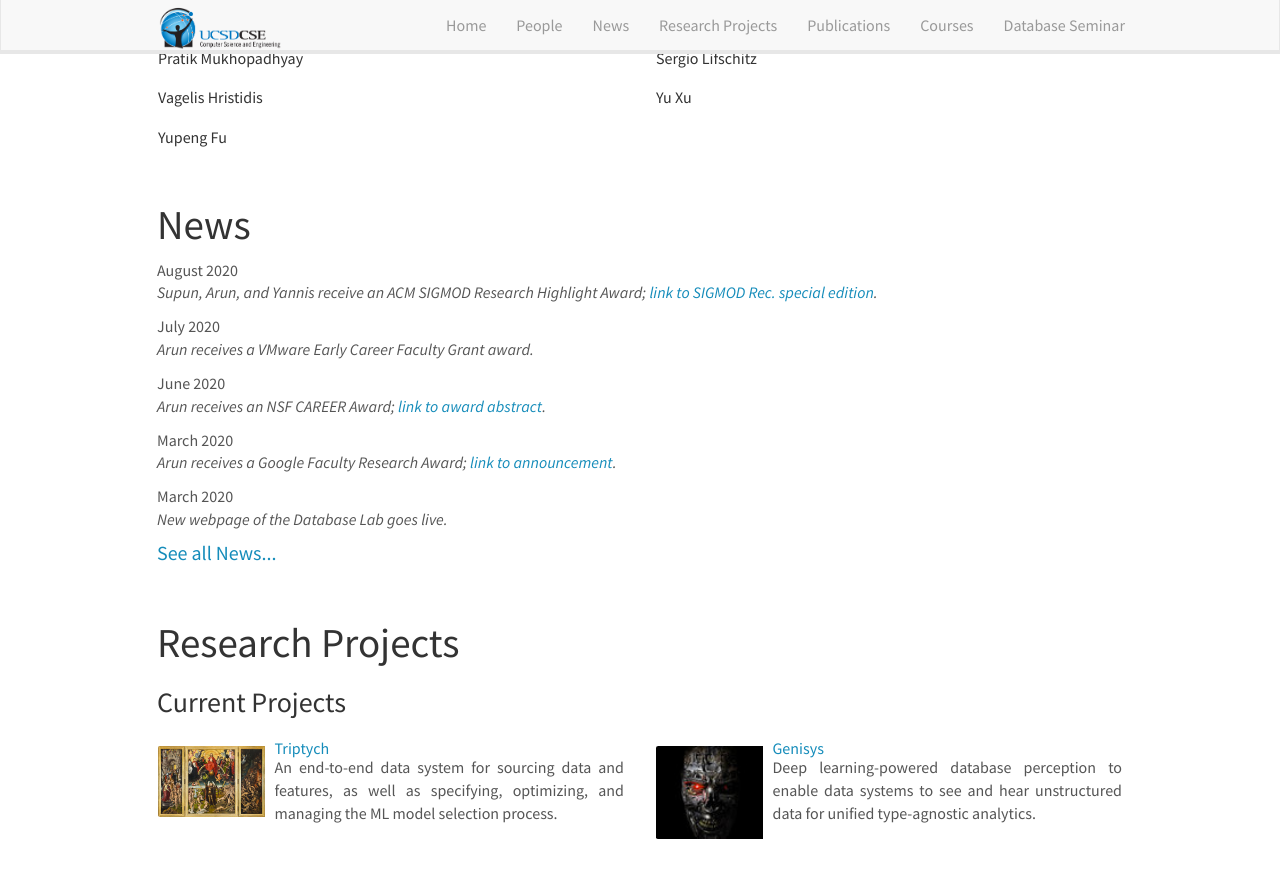
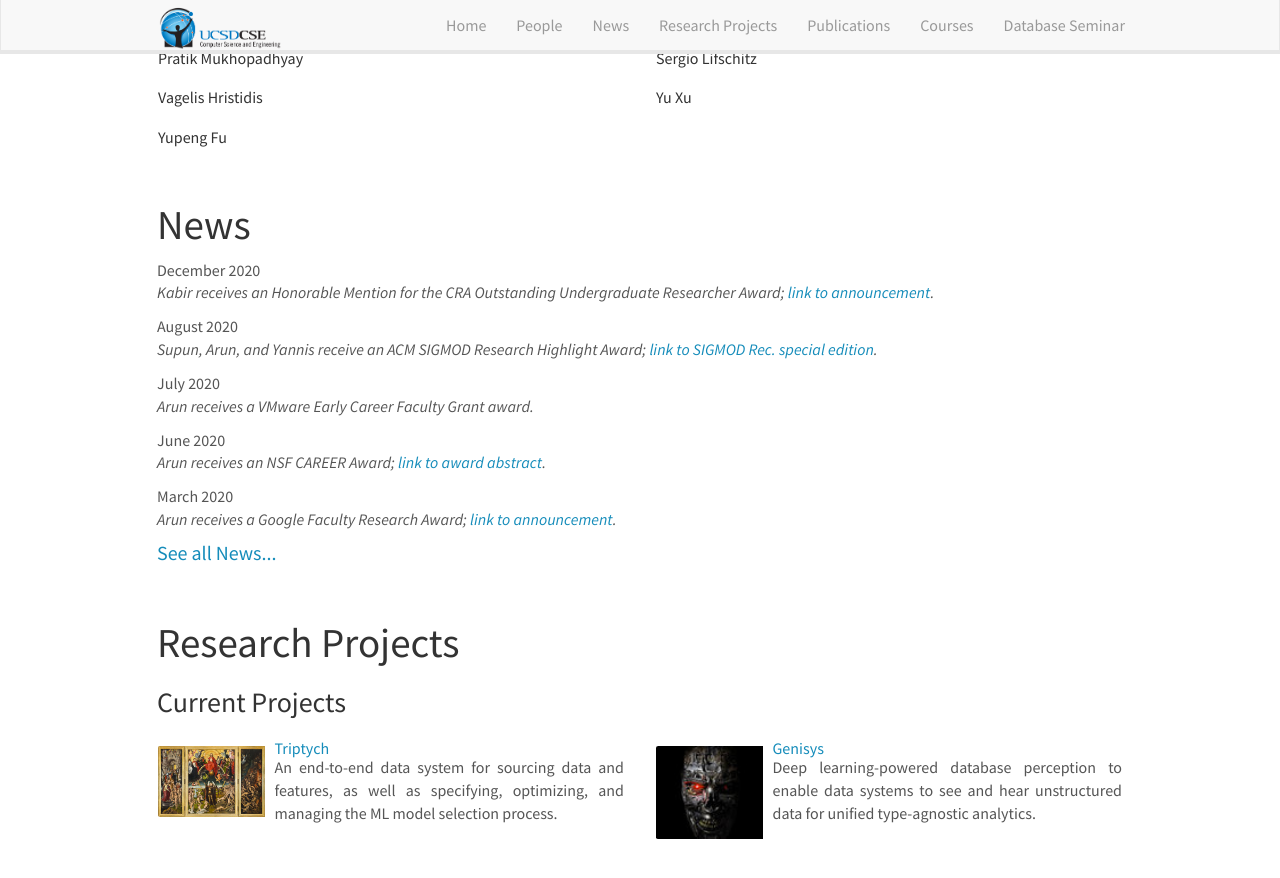
Before and after one commit to dbucsd/dbucsd.github.io, a Jekyll site: the page built from index.md, in a window 1280 px wide and 900 px high, scrolled down 3463 px. Shown: the top 878 px of the window. Built offline with Jekyll 4.4.1, drawn with Linux system fonts in a browser that asks for light colours; nearby versions of some CDN libraries.

Commit message:
kabir cra

```diff
--- a/_data/news.yml
+++ b/_data/news.yml
@@ -1,3 +1,5 @@
+- date: December 2020
+  headline: "Kabir receives an Honorable Mention for the CRA Outstanding Undergraduate Researcher Award; <a href='https://cra.org/2021-outstanding-undergraduate-researcher-award-recipients/'>link to announcement</a>."
 - date: August 2020
   headline: "Supun, Arun, and Yannis receive an ACM SIGMOD Research Highlight Award; <a href='https://sigmodrecord.org/sigmod-record-current-issue/'>link to SIGMOD Rec. special edition</a>."
 - date: July 2020
```
